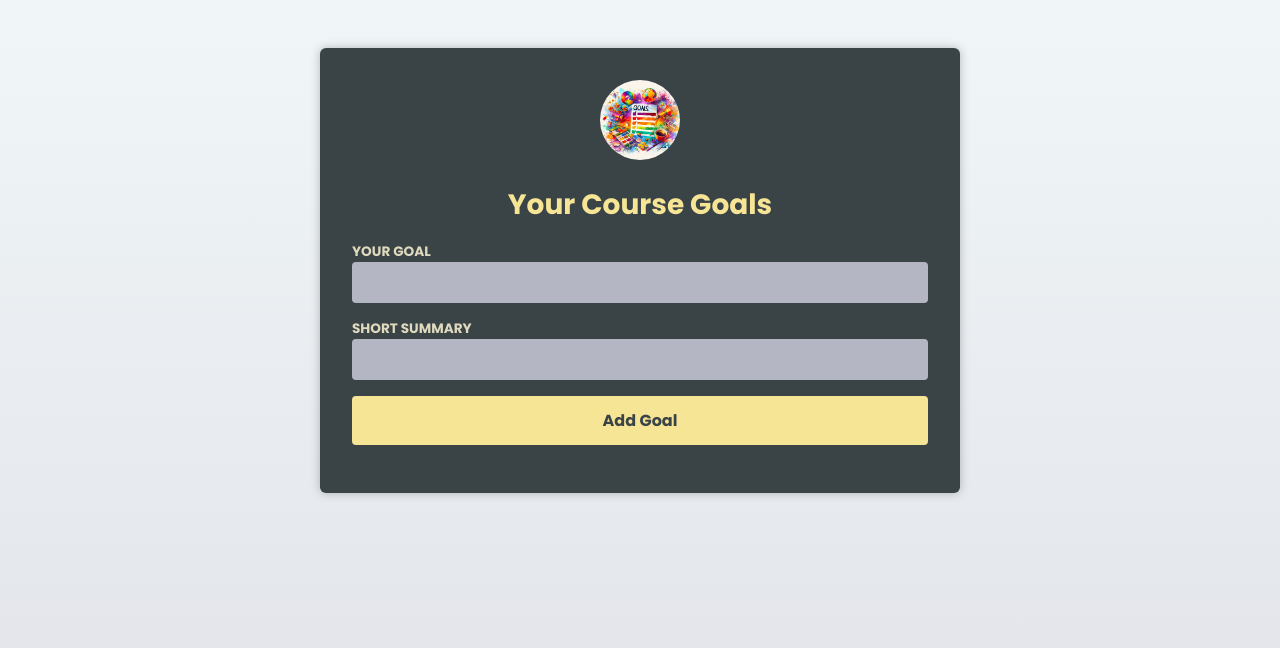
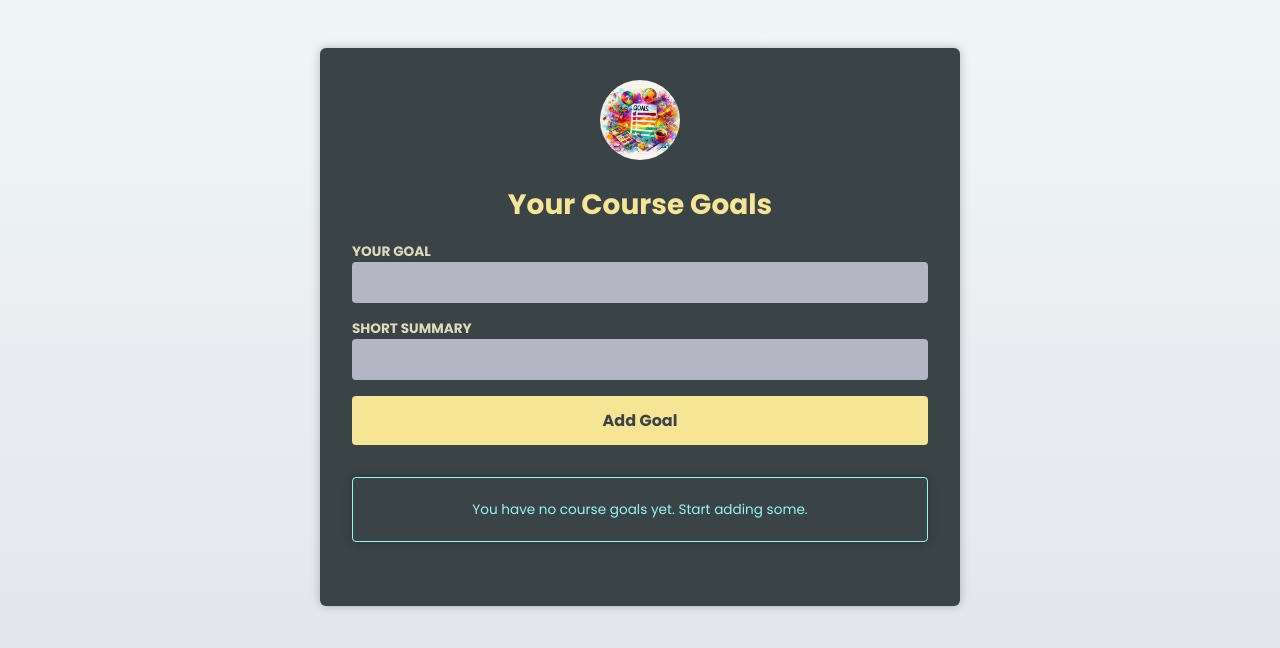
Before and after one commit to OlegZinch/react-ts-essentials, a React (Vite) app: page / in a window 1280 px wide. Shown: the top 648 px of the page. Built offline with nearby package versions, Linux system fonts and the light colour scheme.

Commit message:
Building a More Dynamic & Flexible Component

```diff
--- a/src/components/CourseGoalList.tsx
+++ b/src/components/CourseGoalList.tsx
@@ -1,5 +1,8 @@
+import type { ReactNode } from 'react'
+
 import CourseGoal from './CourseGoal.tsx'
 import { type CourseGoal as CGoal } from '../App.tsx'
+import InfoBox from './InfoBox.tsx'
 
 type CourseGoalListProps = {
   goals: CGoal[]
@@ -7,7 +10,27 @@ type CourseGoalListProps = {
 }
 
 function CourseGoalList({ goals, onDeleteGoal }: CourseGoalListProps) {
+  if (goals.length === 0) {
     return (
+      <InfoBox mode='hint'>
+        You have no course goals yet. Start adding some.
+      </InfoBox>
+    )
+  }
+
+  let warningBox: ReactNode
+
+  if (goals.length >= 4) {
+    warningBox = (
+      <InfoBox mode='warning'>
+        You're collecting a lot of goals. Don't put too much on your plate.
+      </InfoBox>
+    )
+  }
+
+  return (
+    <>
+      {warningBox}
       <ul>
         {goals.map((goal) => (
           <li key={goal.id}>
@@ -17,6 +40,7 @@ function CourseGoalList({ goals, onDeleteGoal }: CourseGoalListProps) {
           </li>
         ))}
       </ul>
+    </>
   )
 }
 
--- /dev/null
+++ b/src/components/InfoBox.tsx
@@ -0,0 +1,24 @@
+import type { ReactNode } from 'react'
+
+type InfoBoxProps = {
+  mode: 'hint' | 'warning'
+  children: ReactNode
+}
+
+function InfoBox({ mode, children }: InfoBoxProps) {
+  if (mode === 'hint') {
+    return (
+      <aside className='infobox infobox-hint'>
+        <p>{children}</p>
+      </aside>
+    )
+  }
+  return (
+    <aside className='infobox infobox-warning warning--medium'>
+      <h2>Warning</h2>
+      <p>{children}</p>
+    </aside>
+  )
+}
+
+export default InfoBox
--- a/src/index.css
+++ b/src/index.css
@@ -126,7 +126,31 @@ li button:hover {
   color: #f9a73b;
 }
 
-.fallback {
+.infobox {
+  margin: 2rem 0;
+  padding: 0.5rem;
   text-align: center;
-  color: #acd1ce;
+  box-shadow: 0 0 10px rgba(0, 0, 0, 0.25);
+  font-size: 0.85rem;
+  border-radius: 4px;
 }
+
+.infobox-hint {
+  border: 1px solid #96f5f7;
+  color: #96f5f7;
+}
+
+.infobox-warning.warning--low {
+  border: 1px solid #f6d84f;
+  color: #f6d84f;
+}
+
+.infobox-warning.warning--medium {
+  border: 1px solid #f9a73b;
+  color: #f9a73b;
+}
+
+.infobox-warning.warning--high {
+  border: 1px solid #f97373;
+  color: #f97373;
+}
```
Lines whose indentation alone changed are shown as unchanged.
